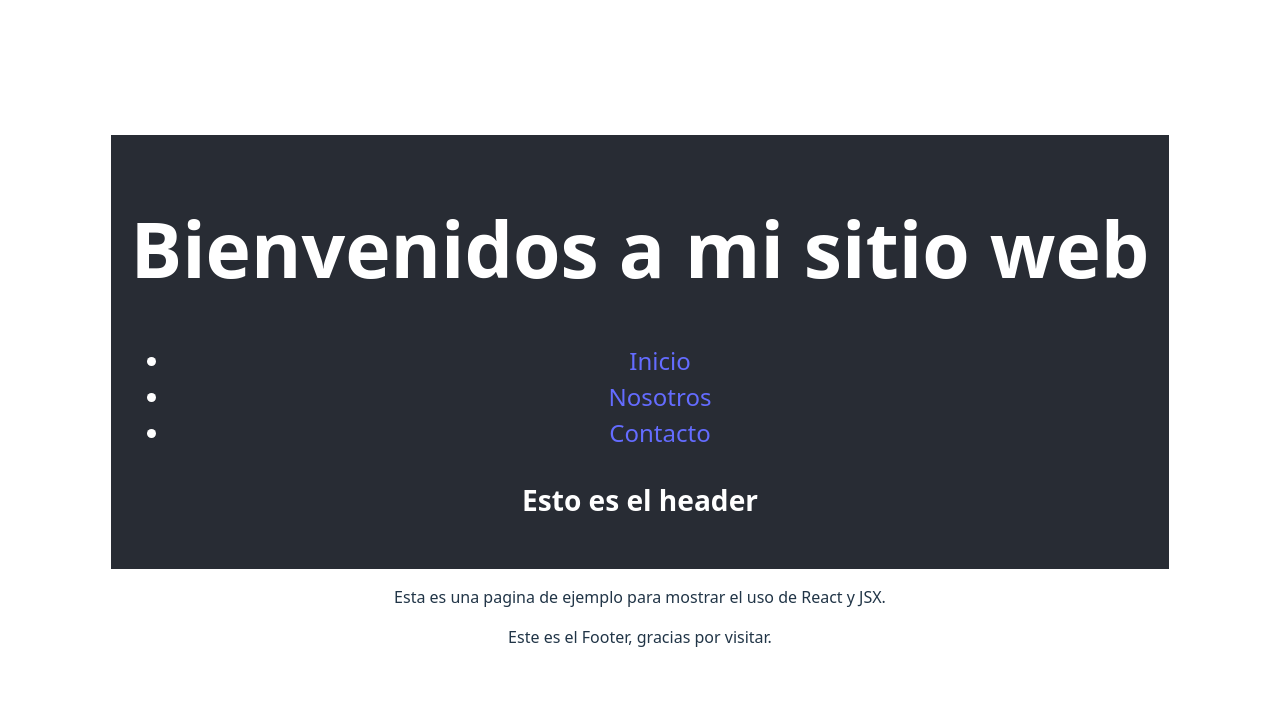
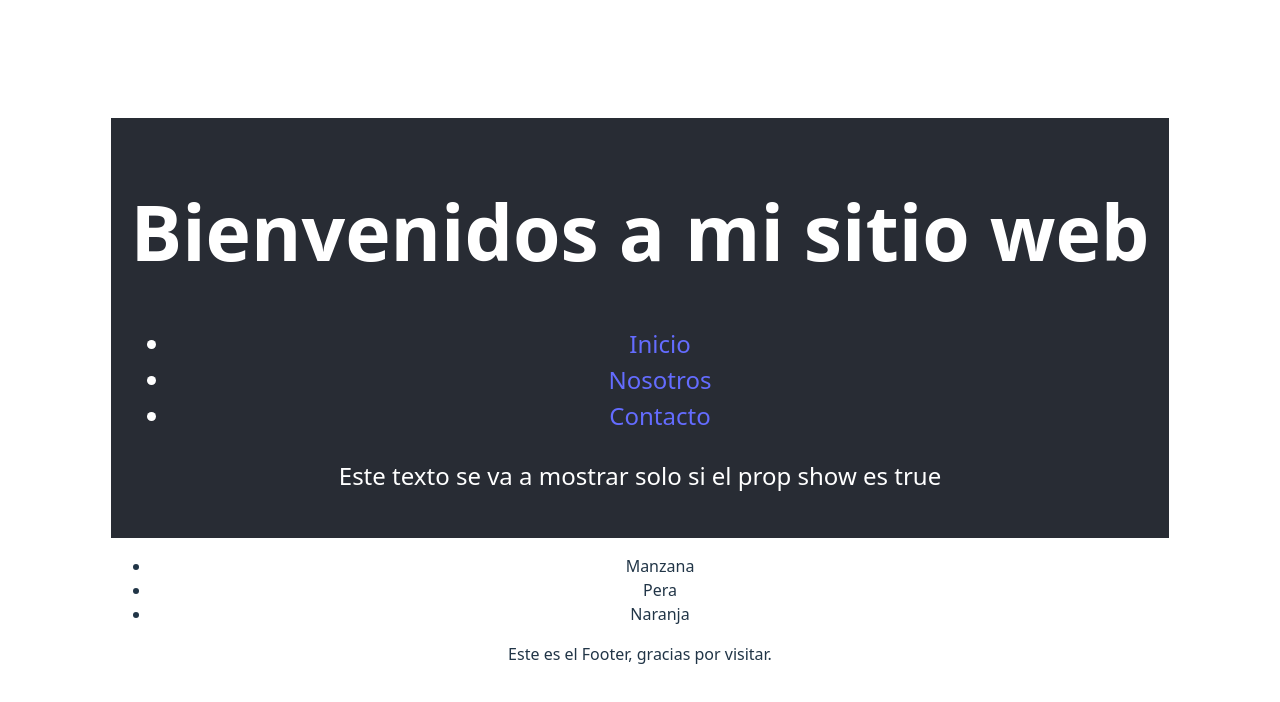
Before and after one commit to julianzapatar25/ProyectoFinalVite, a React (Vite) app: page / in a window 1280 px wide. Shown: the top 702 px of the page. Built offline with nearby package versions, Linux system fonts and the light colour scheme.

Commit message:
Guardado v2

```diff
--- a/eslint.config.js
+++ b/eslint.config.js
@@ -24,6 +24,7 @@ export default defineConfig([
     },
     rules: {
       'no-unused-vars': ['error', { varsIgnorePattern: '^[A-Z_]' }],
+      'react/prop-types': 'off',
     },
   },
 ])
--- a/src/App.jsx
+++ b/src/App.jsx
@@ -1,18 +1,16 @@
 import { Header } from './components/Header/Header';
 import Footer from './components/Footer/Footer';
+import Section from './components/Section/Section';
 import './App.css';
 
 function App() {
 
   return (
     <>
-      <Header tittle="Bienvenidos a mi sitio web">
-        <h3>Esto es el header</h3>
-      </Header>
+      <Header tittle="Bienvenidos a mi sitio web" show={true}/>
+      <Section />
 
-      <section>
-        <p>Esta es una pagina de ejemplo para mostrar el uso de React y JSX.</p>
-      </section>
+
       <Footer />
     </>
 
--- a/src/components/Header/Header.jsx
+++ b/src/components/Header/Header.jsx
@@ -1,8 +1,9 @@
 import './Header.css';
-export const Header = ({children, tittle}) => {
+
+export const Header = ({children, tittle, show}) => {
   return (
     <header className="header">
-      <h1 className="tittle">{tittle}</h1>
+      <h1 className="tittle">{tittle || "Titulo por defecto"}</h1>
       <nav>
         <ul>
           <li><a href="/">Inicio</a></li>
@@ -11,6 +12,9 @@ export const Header = ({children, tittle}) => {
         </ul>
       </nav>
       {children}
+
+      {show &&
+        <p>Este texto se va a mostrar solo si el prop show es true</p>}
     </header>
   );
-}
+};
--- /dev/null
+++ b/src/components/Section/Section.jsx
@@ -0,0 +1,15 @@
+const frutas = ['Manzana', 'Pera', 'Naranja'];
+const Section = () => {
+  return (
+    <ul>
+        {
+        frutas.map(fruta=> {
+            return <li key={fruta}> {fruta}</li>
+        })
+        }
+    </ul>
+
+  )
+}
+
+export default Section
```
Also changed, not shown: src/components/Section/Section.css (added).
